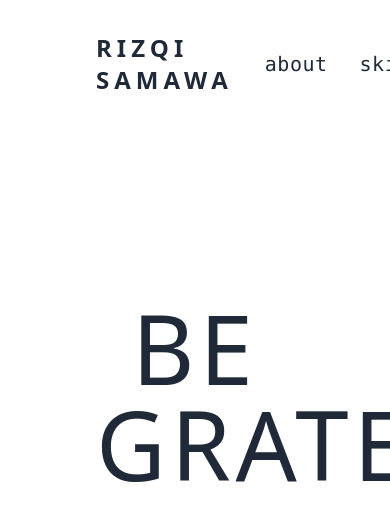
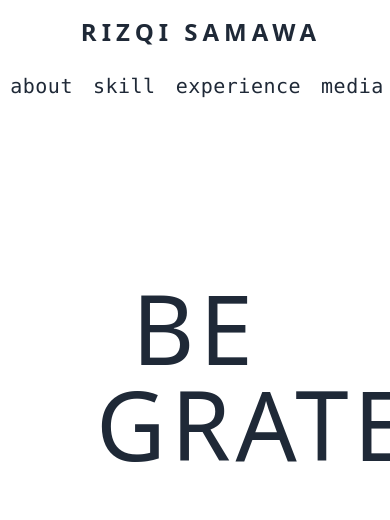
Before and after one commit to rizqisamawa/portfolio, a Next.js app: page / in a window 390 px wide. Shown: the top 520 px of the page. Built offline with nearby package versions, Linux system fonts and the light colour scheme.

Commit message:
add responsive

```diff
--- a/components/navbar.js
+++ b/components/navbar.js
@@ -11,17 +11,14 @@ function Navbar({ router }) {
   ];
 
   return (
-    <nav className="">
-      <div className="py-8 flex justify-between items-center content-center mx-24">
-        <div>
+     <div className="justify-between md:flex items-center mx-22">
+      <div className="text-center font-sans text-2xl font-bold tracking-[5px] p-4 ml-3">
         <Link href="/">
-            <a className="text-2xl font-sans font-bold tracking-[5px]">
-              RIZQI SAMAWA
-            </a>
+          <a>RIZQI SAMAWA</a>
         </Link>
       </div>
       <div>
-          <ul className="flex w-full space-x-8 justify-end font-mono text-xl tracking-wide">
+        <ul className="flex justify-center space-x-5 p-2 text-xl font-mono tracking-wide mr-4">
           {items.map((item) => {
             return (
               <div key={item.id}>
@@ -44,7 +41,6 @@ function Navbar({ router }) {
         </ul>
       </div>
     </div>
-    </nav>
   );
 }
 
```
Lines whose indentation alone changed are shown as unchanged.
